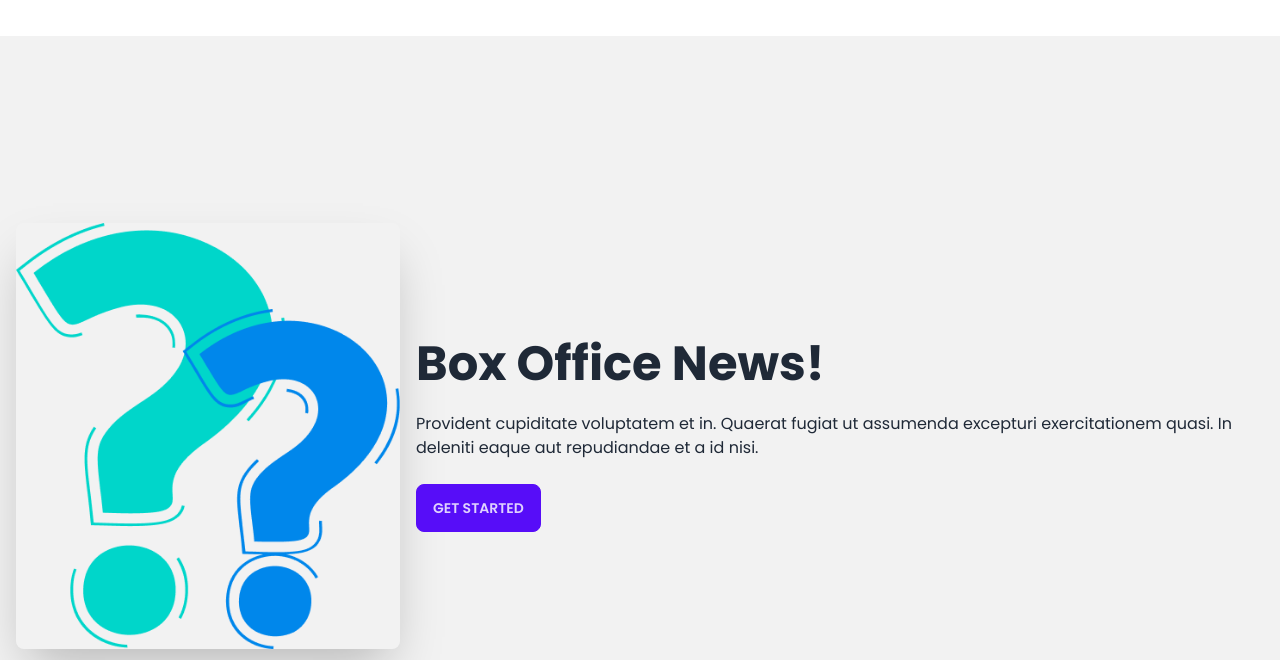
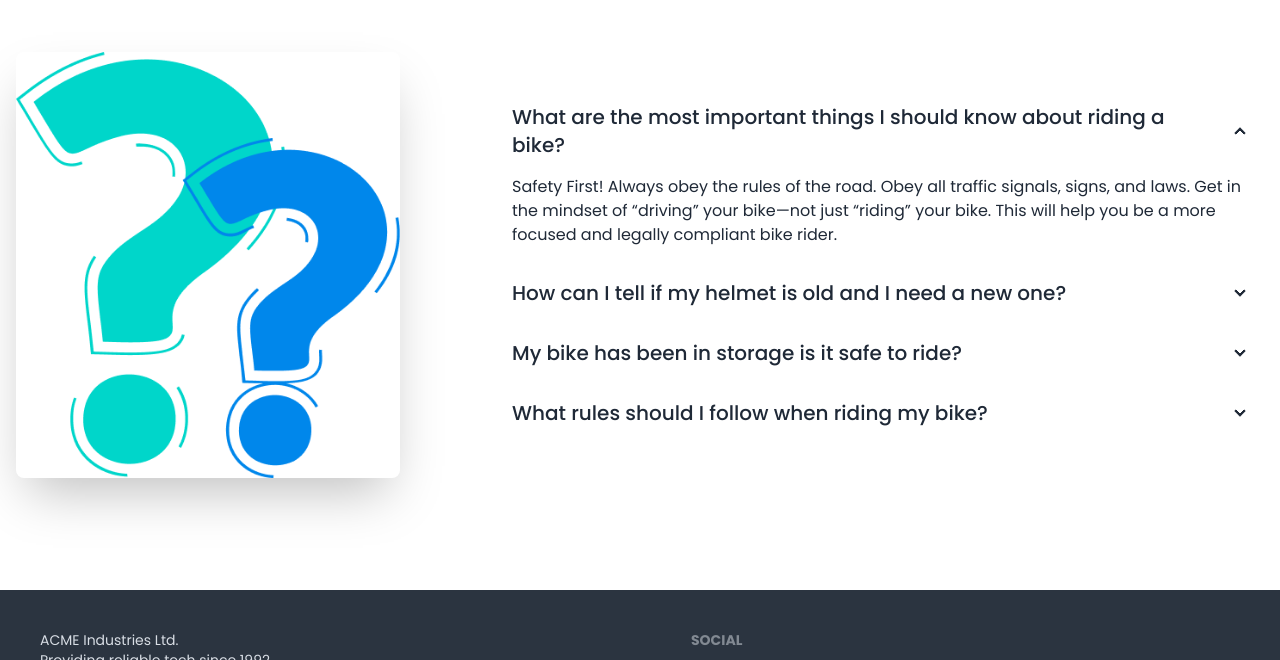
Before and after one commit to DS-Popeye/Biker-Zone-DaisyUI, a plain HTML site: page index.html in a window 1280 px wide. Shown: the part 2156-2816 px from the top of the page. Drawn offline with nearby package versions, Linux system fonts and the light colour scheme.

Commit message:
Update index.html

```diff
--- a/index.html
+++ b/index.html
@@ -309,24 +309,76 @@
                 </div>
             </div>
         </section>
+
+
         <!-- FAQ -->
         <section class="my-24">
             <h3 class="text-5xl mb-12 font-semibold text-center">Frequently Asked <span
                     class="text-bike-primary">Questions</span></h3>
-            <div class="hero min-h-screen bg-base-200">
-                <div class="hero-content flex-col lg:flex-row">
-                    <img src="./images/others/faq.png" class="max-w-sm rounded-lg shadow-2xl" />
+            <div class="hero">
+                <div class="hero-content flex-col lg:gap-24 lg:flex-row">
+                    <img src="./images/others/faq.png" class="w-1/2 lg:max-w-sm rounded-lg shadow-2xl" />
                     <div>
-                        <h1 class="text-5xl font-bold">Box Office News!</h1>
-                        <p class="py-6">Provident cupiditate voluptatem et in. Quaerat fugiat ut assumenda excepturi
-                            exercitationem quasi. In deleniti eaque aut repudiandae et a id nisi.</p>
-                        <button class="btn btn-primary">Get Started</button>
+                        <div class="collapse collapse-arrow ">
+                            <input type="radio" name="my-accordion-2" checked="checked" />
+                            <div class="collapse-title text-xl font-medium">
+                                What are the most important things I should
+                                know about riding a bike?
+                            </div>
+                            <div class="collapse-content">
+                                <p>Safety First! Always obey the rules of the road. Obey all traffic signals, signs, and
+                                    laws. Get in the mindset of “driving” your bike—not just “riding” your bike. This
+                                    will help you be a more focused and legally compliant bike rider. </p>
+                            </div>
+                        </div>
+                        <div class="collapse collapse-arrow ">
+                            <input type="radio" name="my-accordion-2" />
+                            <div class="collapse-title text-xl font-medium">
+                                How can I tell if my helmet is old and I need a
+                                new one?
+                            </div>
+                            <div class="collapse-content">
+                                <p>hello</p>
+                            </div>
+                        </div>
+                        <div class="collapse collapse-arrow ">
+                            <input type="radio" name="my-accordion-2" />
+                            <div class="collapse-title text-xl font-medium">
+                                My bike has been in storage is it safe to ride?
+                            </div>
+                            <div class="collapse-content">
+                                <p>hello</p>
+                            </div>
+                        </div>
+                        <div class="collapse collapse-arrow ">
+                            <input type="radio" name="my-accordion-2" />
+                            <div class="collapse-title text-xl font-medium">
+                                What rules should I follow when riding my bike?
+                            </div>
+                            <div class="collapse-content">
+                                <p>hello</p>
+                            </div>
+                        </div>
                     </div>
                 </div>
             </div>
         </section>
     </main>
-    <footer></footer>
+
+
+    <footer class="footer p-10 bg-neutral text-neutral-content">
+        <div>
+
+            <p>ACME Industries Ltd.<br />Providing reliable tech since 1992</p>
+        </div>
+        <div>
+            <span class="footer-title">Social</span>
+            <div class="grid grid-flow-row gap-4">
+                <a><img class="w-36" src="./images/others/android.png" alt=""></a>
+                <a><img class="w-36" src="./images/others/ios.png" alt=""></a>
+            </div>
+        </div>
+    </footer>
 </body>
 
 </html>
```
